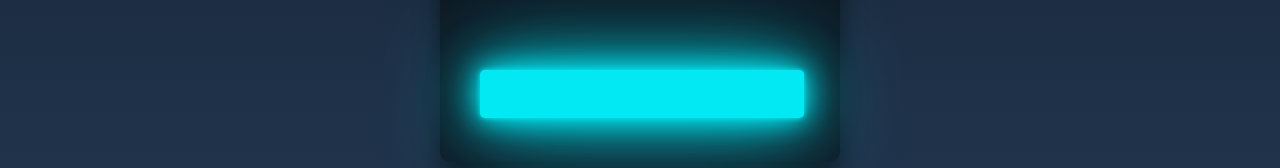
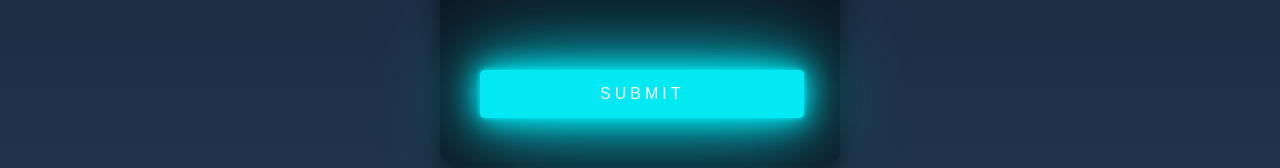
Before and after one commit to adykaaa/online-notes, a React (Create React App) app in the folder frontend/: page / in a window 1280 px wide. In both pictures the pointer is over the button "SUBMIT". Shown: the part 422-590 px from the top of the page. Built offline with nearby package versions, Linux system fonts and the light colour scheme.

Commit message:
changing button color on hover

```diff
--- a/frontend/src/components/login.css
+++ b/frontend/src/components/login.css
@@ -103,6 +103,10 @@ body {
   outline: inherit;
 }
 
+.login-box a button:hover {
+  color: #fff;
+}
+
 .login-box a span:nth-child(1) {
   top: 0;
   left: -100%;
```
